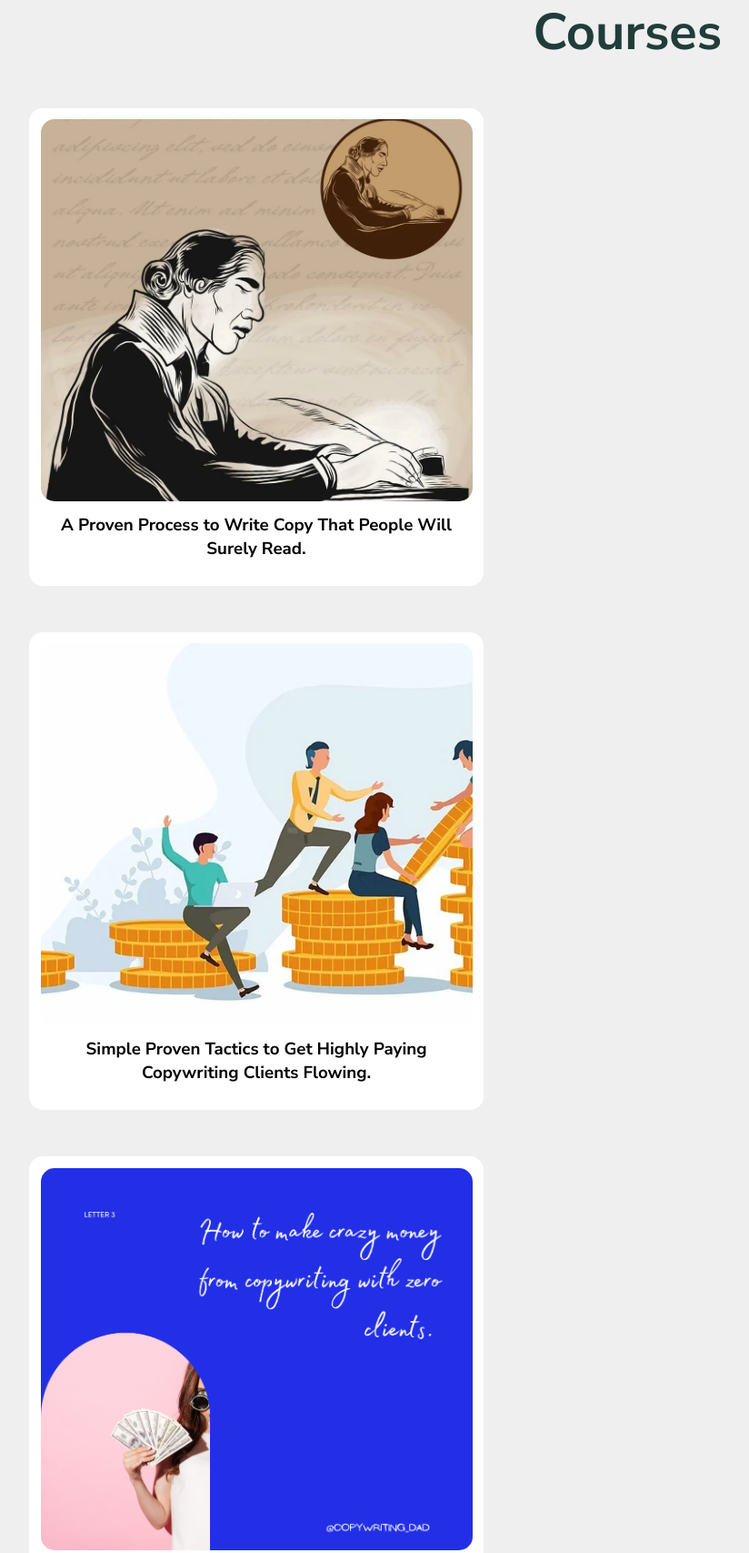
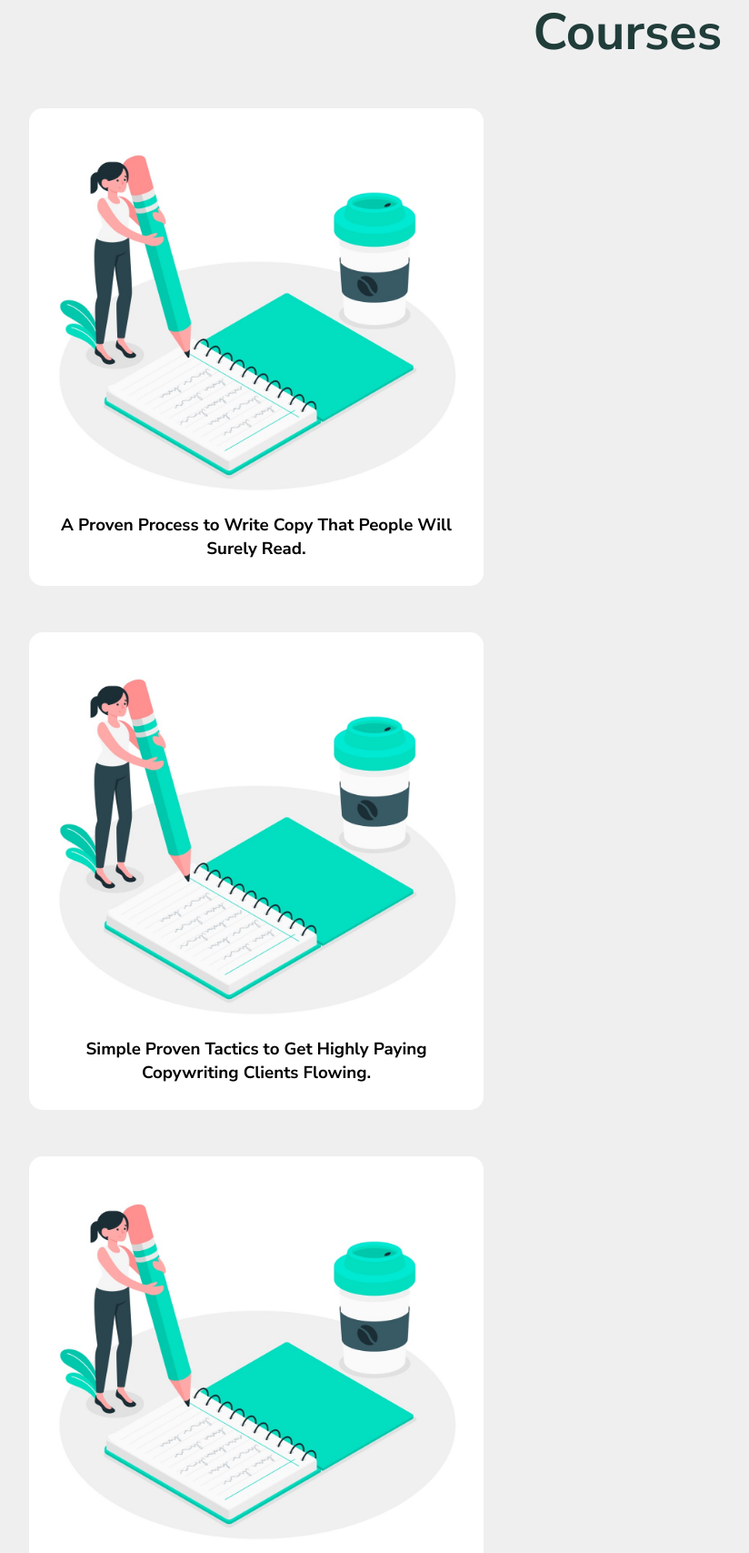
Before and after one commit to TirottaSoftware/Copywriter-Website-Template, a plain HTML site: page index.html in a window 1280 px wide. Shown: the part 2137-3844 px from the top of the page at 91% size, without its empty margins (358-1182 px from the left). Drawn offline with nearby package versions, Linux system fonts and the light colour scheme; a web font is replaced by a local one.

Commit message:
Replaced images

```diff
--- a/assets/css/style.css
+++ b/assets/css/style.css
@@ -379,23 +379,12 @@ section{
     font-weight: 900;
     height: 500px;
 }
-#course-01{
-    background-image: url("../img/01.jpg");
-}
-#course-02{
-    background-image: url("../img/02.jpg");
-}
-#course-03{
-    background-image: url("../img/03.jpg");
-}
-#course-04{
-    background-image: url("../img/04.jpg");
-}
 .course-card .img-wrapper{
     width: 95%;
     border-radius: 15px;
     margin: 2.5%;
     height: 80%;
+    background-image: url("../img/course.jpg");
     background-position: center;
     background-size: cover;
     cursor: pointer;
@@ -600,6 +589,7 @@ section{
 
 footer{
     display: flex;
+    font-family: var(--font-title);
     padding: 1% 10%;
     background: var(--color-primary);
     color: var(--color-accent);
```
Also changed, not shown: assets/img/01.jpg (deleted), assets/img/02.jpg (deleted), assets/img/03.jpg (deleted), assets/img/04.jpg (deleted), assets/img/course.jpg (added).
